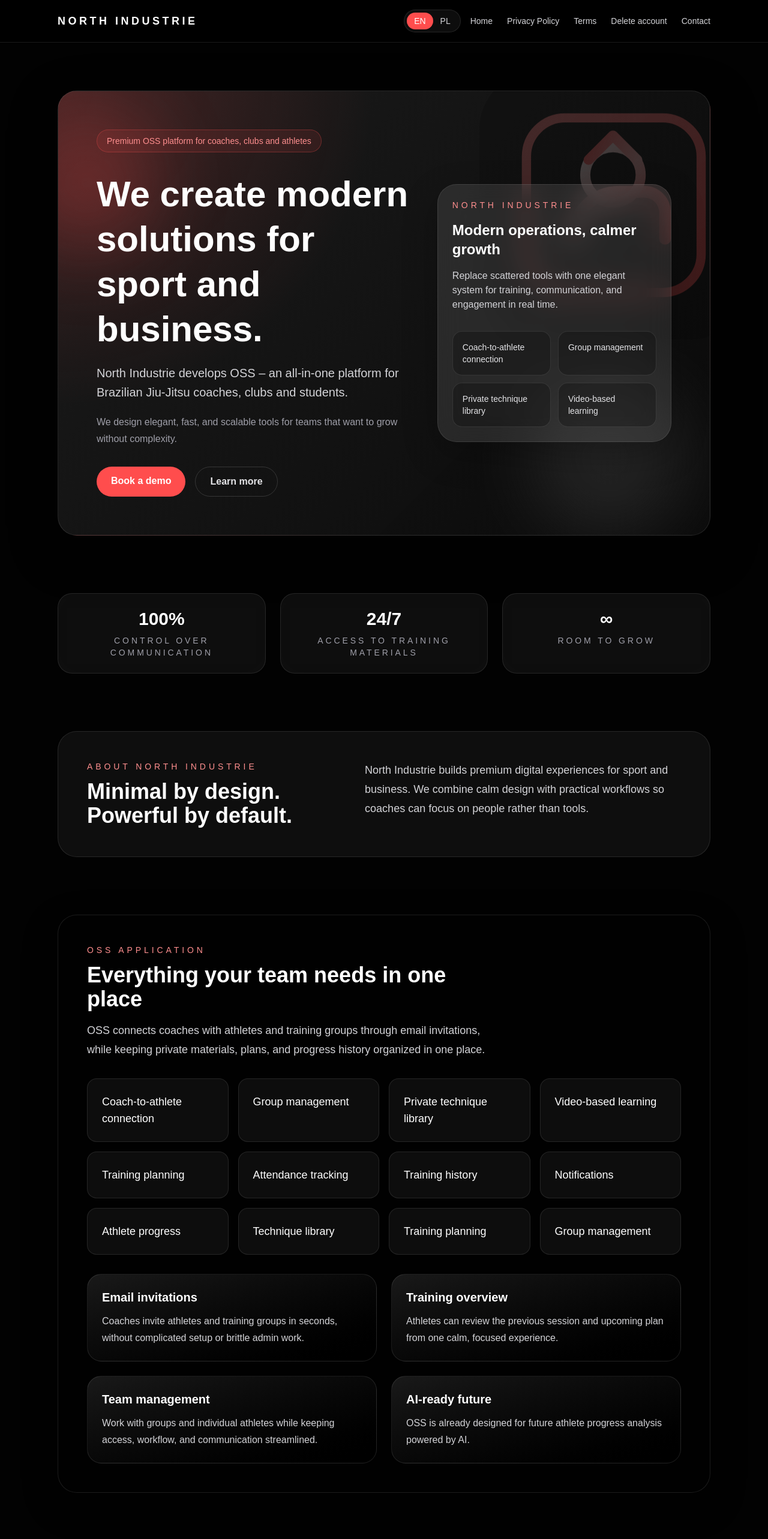
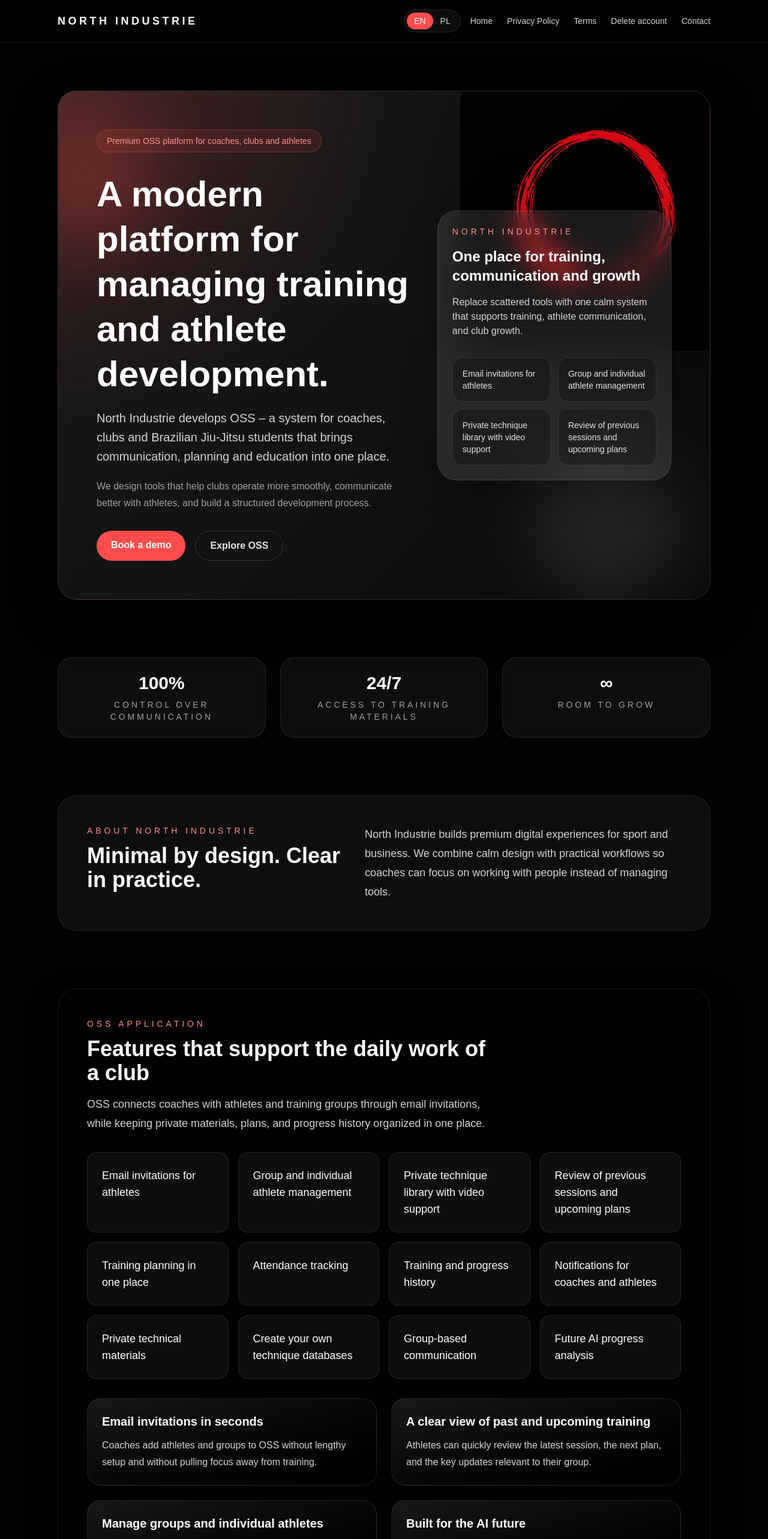
Before and after one commit to northindustrie-source/North-industrie-website, a Next.js app: page / in a window 1280 px wide. Shown: the top 2566 px of the page at 60% size. Built offline with nearby package versions, Linux system fonts and the light colour scheme.

Commit message:
update oss website

```diff
--- a/app/components/site-content.tsx
+++ b/app/components/site-content.tsx
@@ -15,70 +15,70 @@
 
 const featureList = {
   pl: [
-    'Połączenie trener–zawodnik',
-    'Zarządzanie grupą',
-    'Prywatna biblioteka technik',
-    'Nauka oparta na filmach',
-    'Planowanie treningów',
-    'Frekwencja',
-    'Historia treningów',
-    'Powiadomienia',
-    'Postępy zawodników',
-    'Biblioteka technik',
-    'Planowanie treningów',
-    'Zarządzanie grupami',
+    'Zaproszenia e-mail dla zawodników',
+    'Zarządzanie grupami i indywidualnymi zawodnikami',
+    'Prywatna biblioteka technik z filmami',
+    'Przegląd poprzedniego treningu i kolejnych planów',
+    'Planowanie treningów w jednym miejscu',
+    'Śledzenie frekwencji',
+    'Historia treningów i postępów',
+    'Powiadomienia dla trenerów i zawodników',
+    'Prywatne materiały techniczne',
+    'Tworzenie własnych baz technik',
+    'Komunikacja w ramach grupy',
+    'Przyszłe analizy AI postępów',
   ],
   en: [
-    'Coach-to-athlete connection',
-    'Group management',
-    'Private technique library',
-    'Video-based learning',
-    'Training planning',
+    'Email invitations for athletes',
+    'Group and individual athlete management',
+    'Private technique library with video support',
+    'Review of previous sessions and upcoming plans',
+    'Training planning in one place',
     'Attendance tracking',
-    'Training history',
-    'Notifications',
-    'Athlete progress',
-    'Technique library',
-    'Training planning',
-    'Group management',
+    'Training and progress history',
+    'Notifications for coaches and athletes',
+    'Private technical materials',
+    'Create your own technique databases',
+    'Group-based communication',
+    'Future AI progress analysis',
   ],
 };
 
 const reasons = {
   pl: [
     {
-      title: 'Lepsza komunikacja między trenerem a zawodnikiem',
-      body: 'Utrzymuj kontakt z zawodnikami i grupami treningowymi w jednym miejscu, bez chaosu i rozproszonych wiadomości.',
+      title: 'Spójna komunikacja z każdym zawodnikiem',
+      body: 'Zachowuj kontakt z zawodnikami i grupami bez rozproszenia w wiadomościach, mailach i notatkach na różnych platformach.',
     },
     {
-      title: 'Spersonalizowane doświadczenie nauki',
-      body: 'Dostarczaj zawodnikom indywidualne materiały, plany treningów i techniki dopasowane do ich potrzeb.',
+      title: 'Uczenie oparte na jasnych materiałach',
+      body: 'Każdy zawodnik dostaje dostęp do planu, poprzedniego treningu i prywatnych technik w jednym miejscu.',
     },
     {
-      title: 'Kompleksowa platforma edukacji technicznej',
-      body: 'Łącz edukację na macie, w domu i poza salą, tworząc pełen proces nauki dla całego klubu.',
+      title: 'Pełne wsparcie dla pracy trenera',
+      body: 'OSS ułatwia zarządzanie grupami, frekwencją, historią treningów i materiałami edukacyjnymi bez zbędnego chaosu.',
     },
     {
-      title: 'Zbudowane specjalnie dla brazylijskiego jiu-jitsu',
-      body: 'OSS zostało zaprojektowane z myślą o realnych potrzebach trenerów i zawodników tej dyscypliny.',
+      title: 'Dobrze dopasowane do jiu-jitsu',
+      body: 'Platforma została zaprojektowana z myślą o realnym rytmie pracy trenerów i potrzebach zawodników w tej dyscyplinie.',
     },
   ],
   en: [
     {
-      title: 'Better communication between coaches and athletes',
-      body: 'Keep every athlete and training group connected in one place without scattered messages or missed updates.',
+      title: 'Clear communication with every athlete',
+      body: 'Keep athletes and training groups connected without scattered messages, emails, and notes across different tools.',
     },
     {
-      title: 'Personalized learning experience',
-      body: 'Deliver tailored plans, notes, and techniques so each athlete can learn with more clarity and focus.',
+      title: 'Learning built around clear materials',
+      body: 'Every athlete can access plans, previous sessions, and private techniques from one structured experience.',
     },
     {
-      title: 'Complete technical education platform',
-      body: 'Bring training sessions, review materials, and long-term development together in one premium experience.',
+      title: 'Complete support for coaching work',
+      body: 'OSS simplifies group management, attendance, training history, and educational materials without unnecessary friction.',
     },
     {
-      title: 'Built specifically for Brazilian Jiu-Jitsu',
-      body: 'OSS is designed around the real needs of coaches and athletes in this discipline.',
+      title: 'Built for the realities of Jiu-Jitsu',
+      body: 'The platform is shaped around the real workflow of coaches and the needs of athletes in this discipline.',
     },
   ],
 };
@@ -86,38 +86,38 @@
 const spotlightPoints = {
   pl: [
     {
-      title: 'Zaproszenia e-mail',
-      body: 'Trenerzy zapraszają zawodników i grupy dołączenia do OSS w kilka sekund, bez złożonych konfiguracji.',
+      title: 'Zaproszenia e-mail w kilka sekund',
+      body: 'Trenerzy dodają zawodników i grupy do OSS bez skomplikowanej rejestracji i bez rozpraszania uwagi od treningu.',
     },
     {
-      title: 'Przegląd treningów',
-      body: 'Zawodnicy widzą poprzednią sesję oraz nadchodzący plan treningowy w jednym, uporządkowanym miejscu.',
+      title: 'Przegląd poprzedniego i kolejnego treningu',
+      body: 'Zawodnicy mają szybki wgląd w ostatnią sesję, nadchodzący plan i najważniejsze informacje dla swojej grupy.',
     },
     {
-      title: 'Zarządzanie zespołem',
-      body: 'Pracuj z grupami i indywidualnymi zawodnikami, zachowując pełną kontrolę nad dostępem i komunikacją.',
+      title: 'Zarządzanie grupami i zawodnikami',
+      body: 'Trener może pracować z całymi grupami albo indywidualnymi zawodnikami, zachowując pełną kontrolę nad dostępem i komunikacją.',
     },
     {
-      title: 'Przyszłość AI',
-      body: 'OSS jest już przygotowane na przyszłą analizę postępów zawodników z wykorzystaniem AI.',
+      title: 'Przyszłość z AI',
+      body: 'OSS jest już projektowane pod kątem przyszłych analiz postępów zawodników i jeszcze bardziej inteligentnego wsparcia dla trenerów.',
     },
   ],
   en: [
     {
-      title: 'Email invitations',
-      body: 'Coaches invite athletes and training groups in seconds, without complicated setup or brittle admin work.',
+      title: 'Email invitations in seconds',
+      body: 'Coaches add athletes and groups to OSS without lengthy setup and without pulling focus away from training.',
     },
     {
-      title: 'Training overview',
-      body: 'Athletes can review the previous session and upcoming plan from one calm, focused experience.',
+      title: 'A clear view of past and upcoming training',
+      body: 'Athletes can quickly review the latest session, the next plan, and the key updates relevant to their group.',
     },
     {
-      title: 'Team management',
-      body: 'Work with groups and individual athletes while keeping access, workflow, and communication streamlined.',
+      title: 'Manage groups and individual athletes',
+      body: 'A coach can work with full groups or individual athletes while maintaining full control over access and communication.',
     },
     {
-      title: 'AI-ready future',
-      body: 'OSS is already designed for future athlete progress analysis powered by AI.',
+      title: 'Built for the AI future',
+      body: 'OSS is already being shaped around future athlete progress analysis and smarter support for coaches.',
     },
   ],
 };
@@ -212,20 +212,20 @@
   pl: {
     home: {
       badge: 'Premiumowe rozwiązanie OSS dla trenerów, klubów i zawodników',
-      title: 'Tworzymy nowoczesne rozwiązania dla sportu i biznesu.',
+      title: 'Nowoczesna platforma do zarządzania treningiem i rozwojem zawodników.',
       subtitle:
-        'North Industrie rozwija OSS – kompleksową platformę dla trenerów, klubów i studentów brazylijskiego jiu-jitsu.',
-      body: 'Projektujemy eleganckie, szybkie i skalowalne narzędzia dla zespołów, które chcą rosnąć bez chaosu.',
+        'North Industrie rozwija OSS – system dla trenerów, klubów i uczniów brazylijskiego jiu-jitsu, który łączy komunikację, planowanie i edukację w jednym miejscu.',
+      body: 'Projektujemy narzędzia, które pomagają klubom działać sprawniej, lepiej komunikować się z zawodnikami i budować uporządkowany proces rozwoju.',
       ctaPrimary: 'Umów demo',
-      ctaSecondary: 'Dowiedz się więcej',
-      aboutTitle: 'Minimalistycznie. Mocno. Efektywnie.',
+      ctaSecondary: 'Poznaj OSS',
+      aboutTitle: 'Minimalistycznie. Spójnie. Efektywnie.',
       aboutBody:
-        'North Industrie buduje premiumowe doświadczenia cyfrowe dla sportu i biznesu. Łączymy spokojny design z praktycznymi workflowami, aby trenerzy mogli skupić się na ludziach, a nie na narzędziach.',
-      featuresTitle: 'Wszystko, czego potrzebuje Twój zespół',
+        'North Industrie buduje premiumowe doświadczenia cyfrowe dla sportu i biznesu. Łączymy przejrzysty design z praktycznymi workflowami, aby trenerzy mogli skupić się na pracy z ludźmi, a nie na zarządzaniu narzędziami.',
+      featuresTitle: 'Funkcje, które naprawdę wspierają codzienną pracę klubu',
       whyTitle: 'Dlaczego OSS',
-      contactTitle: 'Gotowy, by zmodernizować swoje operacje?',
+      contactTitle: 'Chcesz wdrożyć OSS w swoim klubie?',
       contactBody:
-        'Skontaktuj się z nami, aby sprawdzić, jak OSS może wspierać Twój klub i przyspieszać rozwój.',
+        'Napisz do nas, jeśli chcesz zobaczyć, jak OSS może uporządkować komunikację, treningi i rozwój zawodników w Twoim klubie.',
     },
     privacy: {
       title: 'Polityka prywatności',
@@ -364,20 +364,20 @@
   en: {
     home: {
       badge: 'Premium OSS platform for coaches, clubs and athletes',
-      title: 'We create modern solutions for sport and business.',
+      title: 'A modern platform for managing training and athlete development.',
       subtitle:
-        'North Industrie develops OSS – an all-in-one platform for Brazilian Jiu-Jitsu coaches, clubs and students.',
-      body: 'We design elegant, fast, and scalable tools for teams that want to grow without complexity.',
+        'North Industrie develops OSS – a system for coaches, clubs and Brazilian Jiu-Jitsu students that brings communication, planning and education into one place.',
+      body: 'We design tools that help clubs operate more smoothly, communicate better with athletes, and build a structured development process.',
       ctaPrimary: 'Book a demo',
-      ctaSecondary: 'Learn more',
-      aboutTitle: 'Minimal by design. Powerful by default.',
+      ctaSecondary: 'Explore OSS',
+      aboutTitle: 'Minimal by design. Clear in practice.',
       aboutBody:
-        'North Industrie builds premium digital experiences for sport and business. We combine calm design with practical workflows so coaches can focus on people rather than tools.',
-      featuresTitle: 'Everything your team needs in one place',
+        'North Industrie builds premium digital experiences for sport and business. We combine calm design with practical workflows so coaches can focus on working with people instead of managing tools.',
+      featuresTitle: 'Features that support the daily work of a club',
       whyTitle: 'Why OSS',
-      contactTitle: 'Ready to modernize your operations?',
+      contactTitle: 'Would you like to bring OSS into your club?',
       contactBody:
-        'Connect with us to see how OSS can support your club and accelerate growth.',
+        'Get in touch if you want to see how OSS can organize communication, training, and athlete development in your club.',
     },
     privacy: {
       title: 'Privacy Policy',
@@ -561,12 +561,12 @@
               <div className="absolute -left-16 top-10 h-56 w-56 rounded-full bg-[#ff4d4d]/25 blur-3xl" />
               <div className="absolute bottom-0 right-10 h-64 w-64 rounded-full bg-white/10 blur-3xl" />
               <Image
-                src="/oss-logo.svg"
-                alt="OSS logo"
-                width={640}
-                height={640}
+                src="/525e1872-284e-408f-9244-7fcbb480f7c2.jpg"
+                alt="OSS product visual"
+                width={1200}
+                height={900}
                 priority
-                className="absolute right-[-4rem] top-[-2rem] h-[24rem] w-[24rem] max-w-none opacity-20 sm:h-[28rem] sm:w-[28rem]"
+                className="absolute right-[-2rem] top-[-1rem] h-[20rem] w-[20rem] max-w-none rounded-[2rem] object-cover opacity-90 shadow-[0_20px_60px_rgba(0,0,0,0.35)] sm:h-[24rem] sm:w-[24rem] lg:h-[28rem] lg:w-[28rem]"
               />
             </div>
 
@@ -596,12 +596,12 @@
                 <div className="space-y-4">
                   <p className="text-sm uppercase tracking-[0.35em] text-[#ff8f8f]">North Industrie</p>
                   <h2 className="text-2xl font-semibold text-white">
-                    {language === 'pl' ? 'Nowoczesne operacje, spokojny rozwój' : 'Modern operations, calmer growth'}
+                    {language === 'pl' ? 'Jedno miejsce dla treningów, komunikacji i rozwoju' : 'One place for training, communication and growth'}
                   </h2>
                   <p className="text-zinc-300">
                     {language === 'pl'
-                      ? 'Zastąp rozproszone narzędzia jedną elegancką platformą do zarządzania treningami, komunikacją i zaangażowaniem.'
-                      : 'Replace scattered tools with one elegant system for training, communication, and engagement in real time.'}
+                      ? 'Zastąp rozproszone narzędzia jednym spokojnym systemem, który wspiera treningi, kontakt z zawodnikami i rozwój klubu.'
+                      : 'Replace scattered tools with one calm system that supports training, athlete communication, and club growth.'}
                   </p>
                 </div>
                 <div className="mt-8 grid gap-3 sm:grid-cols-2">
@@ -689,7 +689,7 @@
             <div className="mb-8 max-w-2xl">
               <p className="text-sm uppercase tracking-[0.35em] text-[#ff8f8f]">{language === 'pl' ? 'Prezentacja aplikacji' : 'Product preview'}</p>
               <h2 className="mt-3 text-3xl font-semibold text-white sm:text-4xl">
-                {language === 'pl' ? 'Widok OSS, który wygląda premium i działa z przyjemnością' : 'A premium-looking OSS experience that feels effortless to use'}
+                {language === 'pl' ? 'Produkt, który wygląda premium i wspiera codzienną pracę' : 'A product that feels premium and supports everyday coaching work'}
               </h2>
             </div>
             <div className="grid gap-6 lg:grid-cols-2">
@@ -735,7 +735,7 @@
           <section id="why" className="rounded-[2rem] border border-white/10 bg-gradient-to-br from-black/60 to-[#1a1a1a] p-8 lg:p-12" data-reveal>
             <div className="mb-8 max-w-2xl">
               <p className="text-sm uppercase tracking-[0.35em] text-[#ff8f8f]">{homeContent.whyTitle}</p>
-              <h2 className="mt-3 text-3xl font-semibold text-white sm:text-4xl">{language === 'pl' ? 'Dobrze zaprojektowane systemy dla ambitnych klubów' : 'Thoughtful systems for ambitious clubs'}</h2>
+              <h2 className="mt-3 text-3xl font-semibold text-white sm:text-4xl">{language === 'pl' ? 'Systemy, które pomagają klubom działać z większą klarownością' : 'Systems that help clubs operate with greater clarity'}</h2>
             </div>
             <div className="grid gap-6 lg:grid-cols-2 xl:grid-cols-4">
               {reasons[language].map((reason) => (
```
